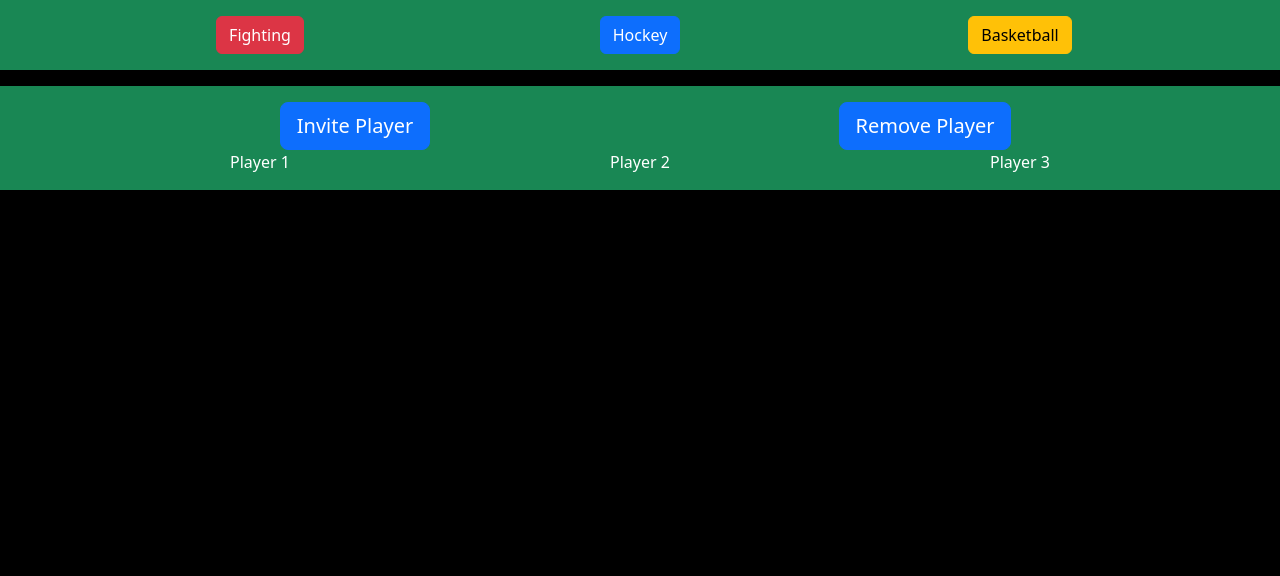
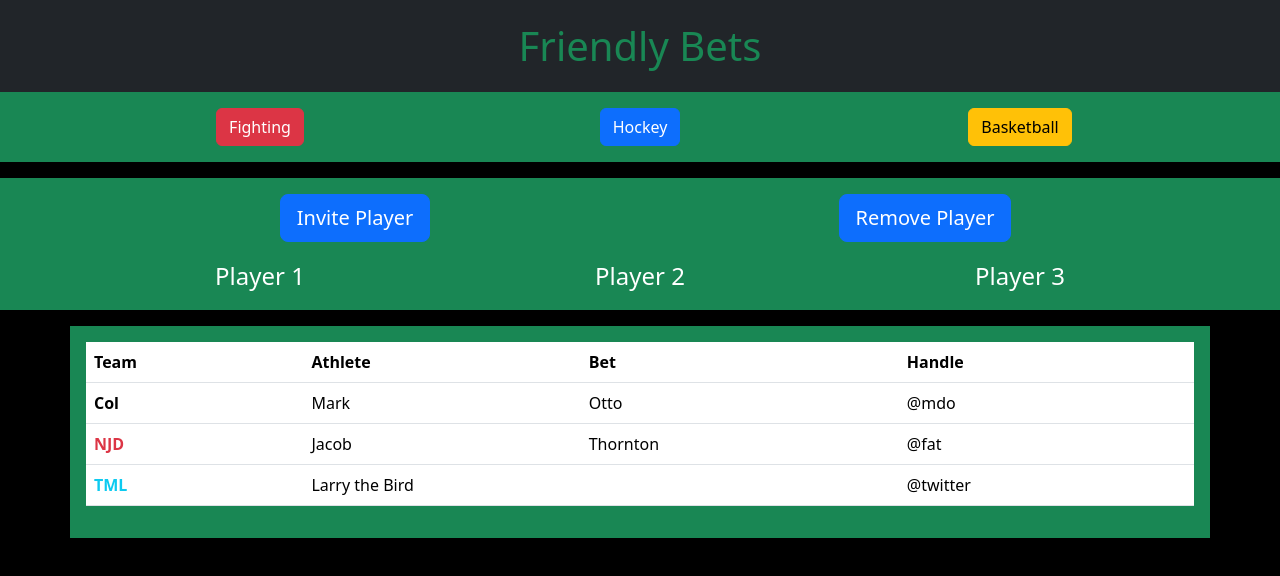
Before and after one commit to JamieBursey/FriendlyBets, a React (Create React App) app: page / in a window 1280 px wide. Shown: the top 576 px of the page. Built offline with nearby package versions, Linux system fonts and the light colour scheme.

Commit message:
learning bootstrap library
learning how to manipulate elements with bootstrap to change colors and layout.

```diff
--- a/src/App.js
+++ b/src/App.js
@@ -6,8 +6,9 @@ import './App.css';
 function App() {
   return (
 
-
+    <>
       <header className="App-header">
+        <div class="text-center fs-1 text-success text-bg-dark p-3">Friendly Bets</div>
         <div className="App text-bg-success p-3 mb-3">
           <div class="container text-center">
             <div class="row">
@@ -26,7 +27,7 @@ function App() {
         <div class="App text-bg-success p-3">
           <div class="container text-center">
             <div class="row">
-            <div class="col">
+              <div class="col mb-3">
                 <button type="button" class="btn btn-primary btn-lg">Invite Player</button>
               </div>
               <div class="col">
@@ -34,21 +35,53 @@ function App() {
               </div>
             </div>
             <div class="row">
-            <div class="col">
+              <div class="col fs-4">
                 Player 1
               </div>
-            <div class="col">
+              <div class="col fs-4">
                 Player 2
               </div>
-            <div class="col">
+              <div class="col fs-4">
                 Player 3
               </div>
             </div>
           </div>
         </div>
       </header>
-
-
+      <body>
+        <div class="container-xl text-bg-success p-3 mt-3">
+          <table class="table">
+            <thead>
+              <tr>
+                <th scope="col">Team</th>
+                <th scope="col">Athlete</th>
+                <th scope="col">Bet</th>
+                <th scope="col">Handle</th>
+              </tr>
+            </thead>
+            <tbody>
+              <tr>
+                <th scope="row" className="text">Col</th>
+                <td>Mark</td>
+                <td>Otto</td>
+                <td>@mdo</td>
+              </tr>
+              <tr>
+                <th scope="row" className='text-danger'>NJD</th>
+                <td>Jacob</td>
+                <td>Thornton</td>
+                <td>@fat</td>
+              </tr>
+              <tr>
+                <th scope="row" className='text-info'>TML</th>
+                <td colspan="2">Larry the Bird</td>
+                <td>@twitter</td>
+              </tr>
+            </tbody>
+          </table>
+        </div>
+      </body>
+    </>
   );
 }
 
```
Lines whose indentation alone changed are shown as unchanged.
